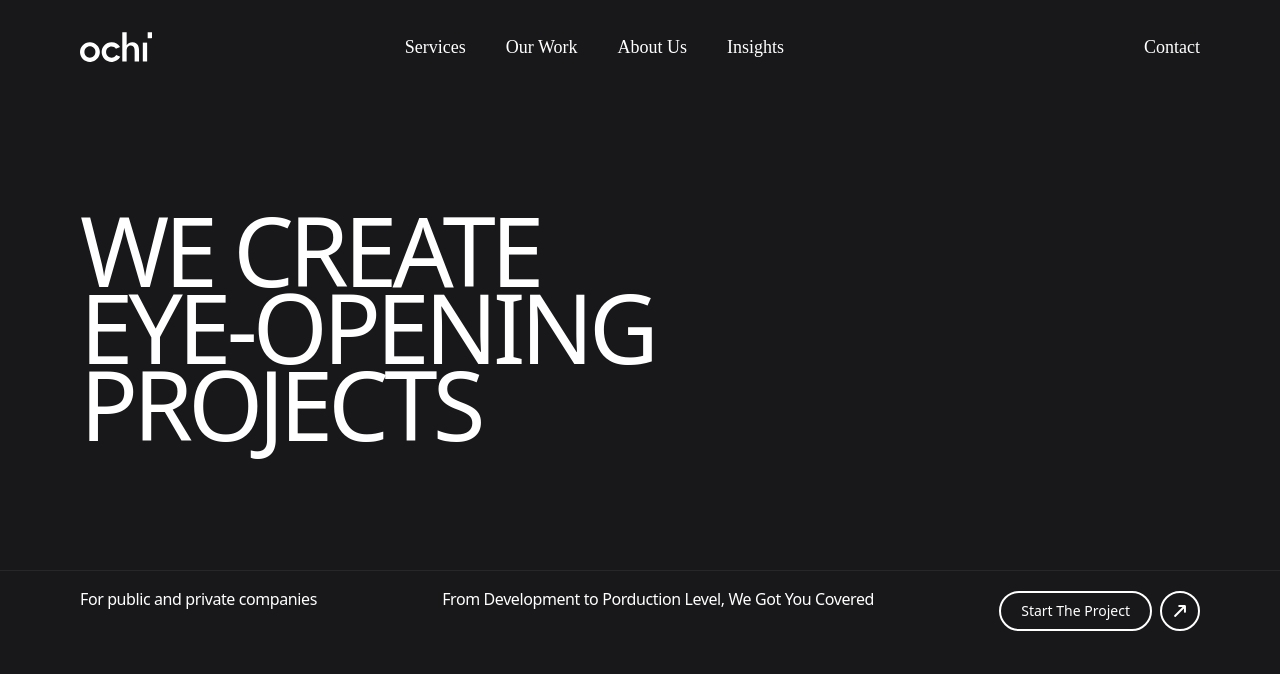
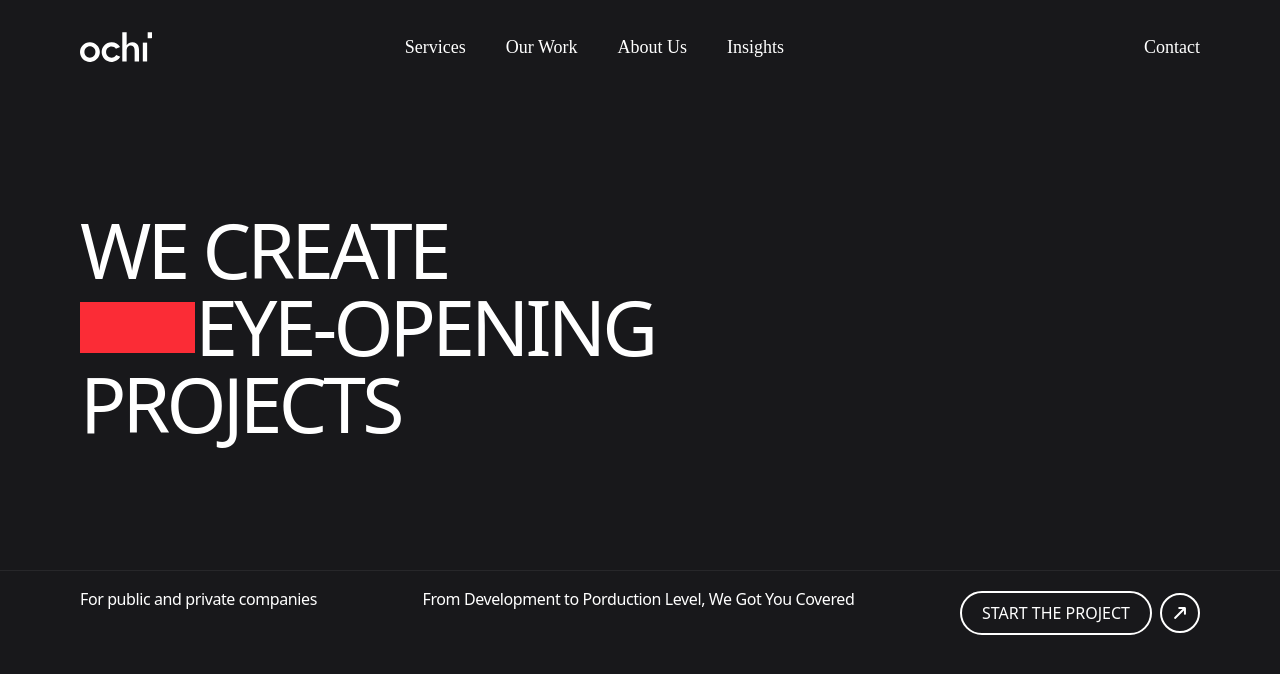
Before and after one commit to attiqrehman-ar/Ochi--react, a React (Vite) app: page / in a window 1280 px wide. Shown: the top 674 px of the page. Built offline with nearby package versions, Linux system fonts and the light colour scheme.

Commit message:
add card div for animation

```diff
--- a/src/components/LandingPage.jsx
+++ b/src/components/LandingPage.jsx
@@ -8,7 +8,11 @@ function LandingPage() {
         {["We Create ", "Eye-Opening ", "Projects"].map((text, index) => {
              return (
              <div key={index} className='masker'>
-             <h1 className='uppercase text-[7.5vw] leading-[6vw] tracking-tighter font-regular'>{text}</h1>
+                <div className='w-fit flex items-center'>
+                    {index=== 1 && <div className='w-[9vw] h-[4vw] relative  bg-red-500'></div>}
+             <h1 className='uppercase text-[6vw] leading-[6vw] tracking-tighter font-regular'>{text}</h1>
+
+                </div>
              </div>
              );
         })}
@@ -19,8 +23,8 @@ function LandingPage() {
             <p className='text-md font-light tracking-tight leading-none'>{text}</p>
         ))}
          <div className='start flex items-center gap-2' >
-        <div className='px-5 py-2 border-[2px] rounded-full border-zind-500 text-sm capitalize'> Start the project</div>
-        <div className='w-10 h-10 flex justify-center items-center border-[2px] rounded-full border-zind-700'>
+        <div className='px-5 py-2 border-[2px] rounded-full border-zind-500 text-md uppercase'> Start the project</div>
+        <div className='w-10 h-10 flex justify-center items-center border-[2px] rounded-full border-zind-00'>
             <span className='rotate-45'>
             <FaArrowUpLong />
             </span>
```
